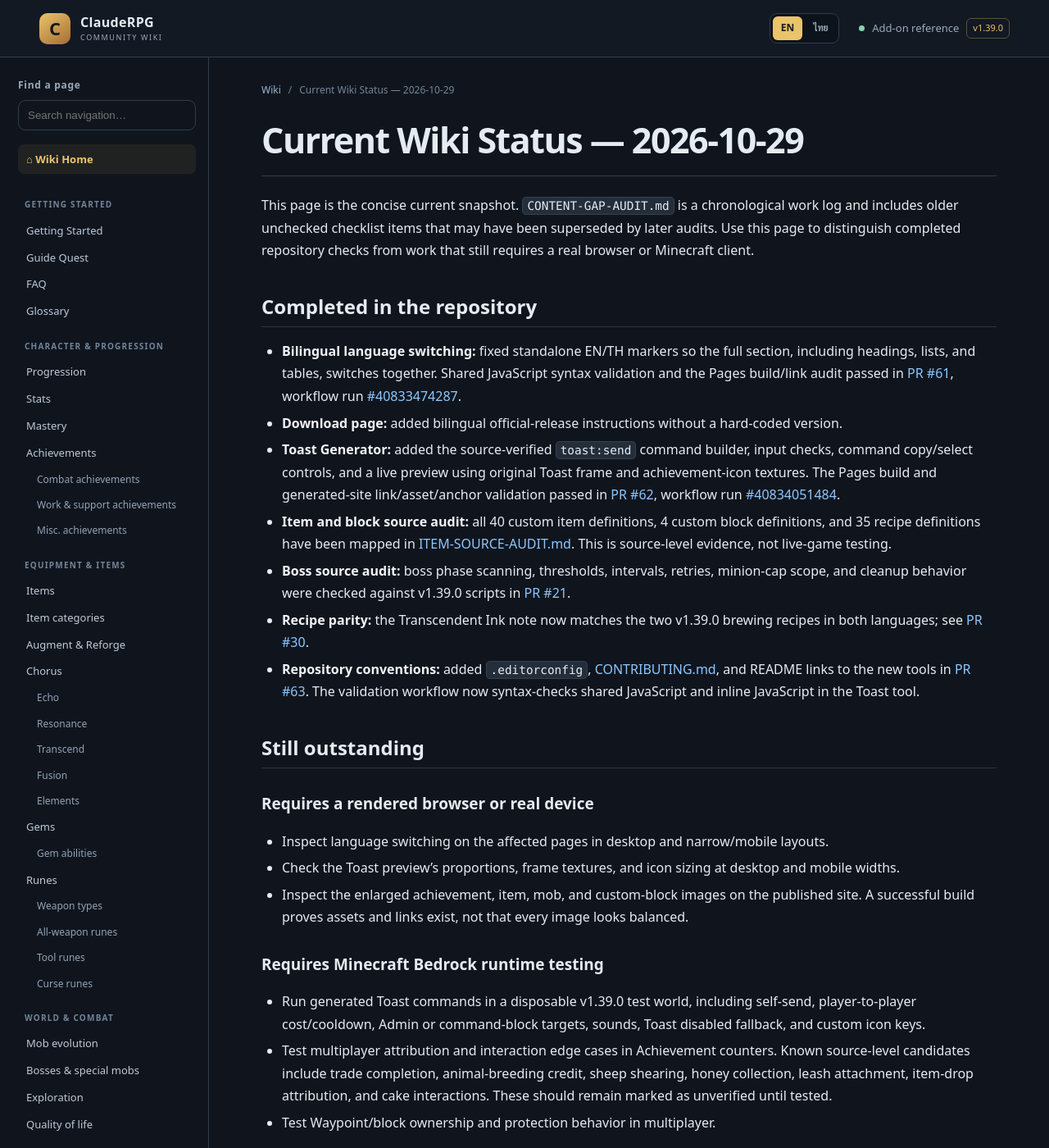
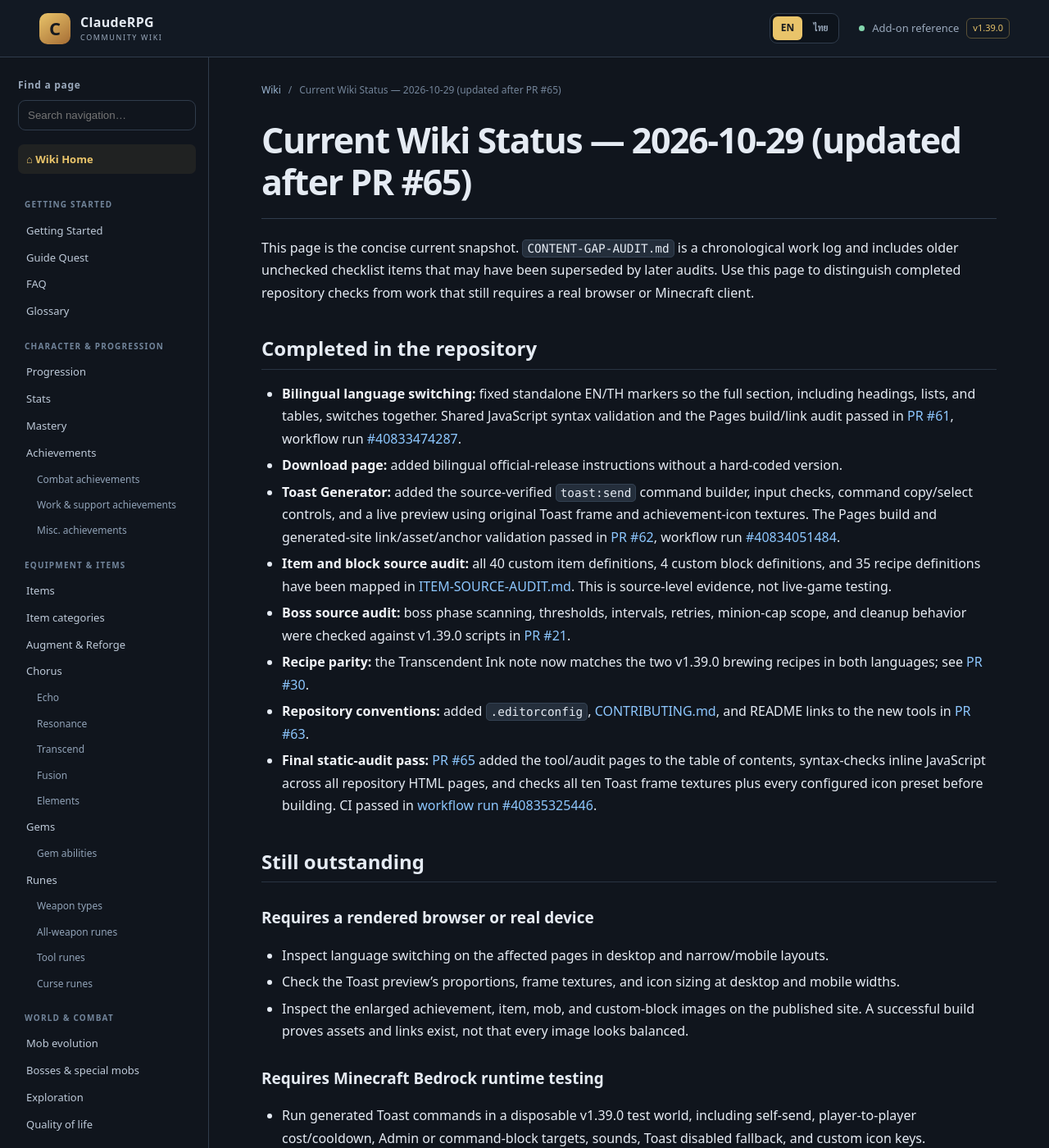
Before and after one commit to miniTorch25/ClaudeRPG-Wiki-V2, a Jekyll site: the page built from WIKI-STATUS.md, in a window 1280 px wide and 1400 px high. Shown: the whole window at 82% size. Built offline with Jekyll 4.4.1, drawn with Linux system fonts in a browser that asks for light colours; our own code applies the rules of GitHub Pages for plain Markdown files; some of the changed text lies outside the part shown.

Commit message:
Record final static validation and remaining runtime checks

```diff
--- a/WIKI-STATUS.md
+++ b/WIKI-STATUS.md
@@ -1,4 +1,4 @@
-# Current Wiki Status — 2026-10-29
+# Current Wiki Status — 2026-10-29 (updated after PR #65)
 
 This page is the concise current snapshot. `CONTENT-GAP-AUDIT.md` is a chronological work log and includes older unchecked checklist items that may have been superseded by later audits. Use this page to distinguish completed repository checks from work that still requires a real browser or Minecraft client.
 
@@ -10,7 +10,8 @@ This page is the concise current snapshot. `CONTENT-GAP-AUDIT.md` is a chronolog
 - **Item and block source audit:** all 40 custom item definitions, 4 custom block definitions, and 35 recipe definitions have been mapped in [ITEM-SOURCE-AUDIT.md](ITEM-SOURCE-AUDIT.md). This is source-level evidence, not live-game testing.
 - **Boss source audit:** boss phase scanning, thresholds, intervals, retries, minion-cap scope, and cleanup behavior were checked against v1.39.0 scripts in [PR #21](https://github.com/miniTorch25/ClaudeRPG-Wiki-V2/pull/21).
 - **Recipe parity:** the Transcendent Ink note now matches the two v1.39.0 brewing recipes in both languages; see [PR #30](https://github.com/miniTorch25/ClaudeRPG-Wiki-V2/pull/30).
-- **Repository conventions:** added `.editorconfig`, [CONTRIBUTING.md](CONTRIBUTING.md), and README links to the new tools in [PR #63](https://github.com/miniTorch25/ClaudeRPG-Wiki-V2/pull/63). The validation workflow now syntax-checks shared JavaScript and inline JavaScript in the Toast tool.
+- **Repository conventions:** added `.editorconfig`, [CONTRIBUTING.md](CONTRIBUTING.md), and README links to the new tools in [PR #63](https://github.com/miniTorch25/ClaudeRPG-Wiki-V2/pull/63).
+- **Final static-audit pass:** [PR #65](https://github.com/miniTorch25/ClaudeRPG-Wiki-V2/pull/65) added the tool/audit pages to the table of contents, syntax-checks inline JavaScript across all repository HTML pages, and checks all ten Toast frame textures plus every configured icon preset before building. CI passed in [workflow run #40835325446](https://github.com/miniTorch25/ClaudeRPG-Wiki-V2/actions/runs/40835325446).
 
 ## Still outstanding
 
@@ -34,3 +35,4 @@ This page is the concise current snapshot. `CONTENT-GAP-AUDIT.md` is a chronolog
 
 - The Pages workflows for the language-switch fix and tool pages passed JavaScript syntax checks (where applicable), image extraction, Jekyll build, generated local-link/asset/anchor validation, and artifact upload.
 - The current wiki has **not** been visually inspected in a real browser/device in this pass, and the Toast generator has **not** been exercised in Minecraft. Do not treat CI success as proof of those runtime checks.
+- The source-level item/block inventory is now recorded row-by-row in [ITEM-SOURCE-AUDIT.md](ITEM-SOURCE-AUDIT.md). Remaining source-level candidates are concentrated in Achievement event/counter edge cases; see the chronological audit for individual IDs and evidence.
```
